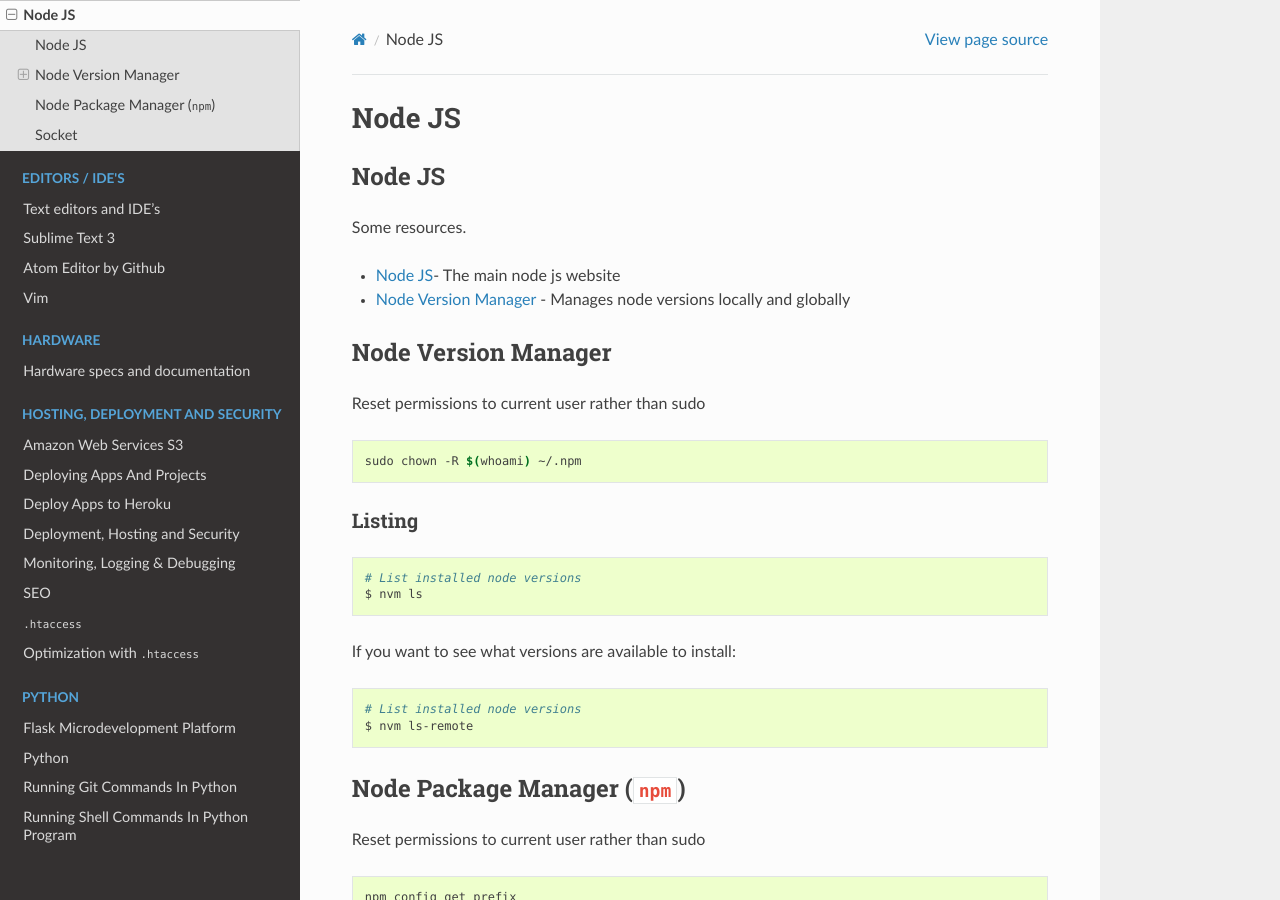
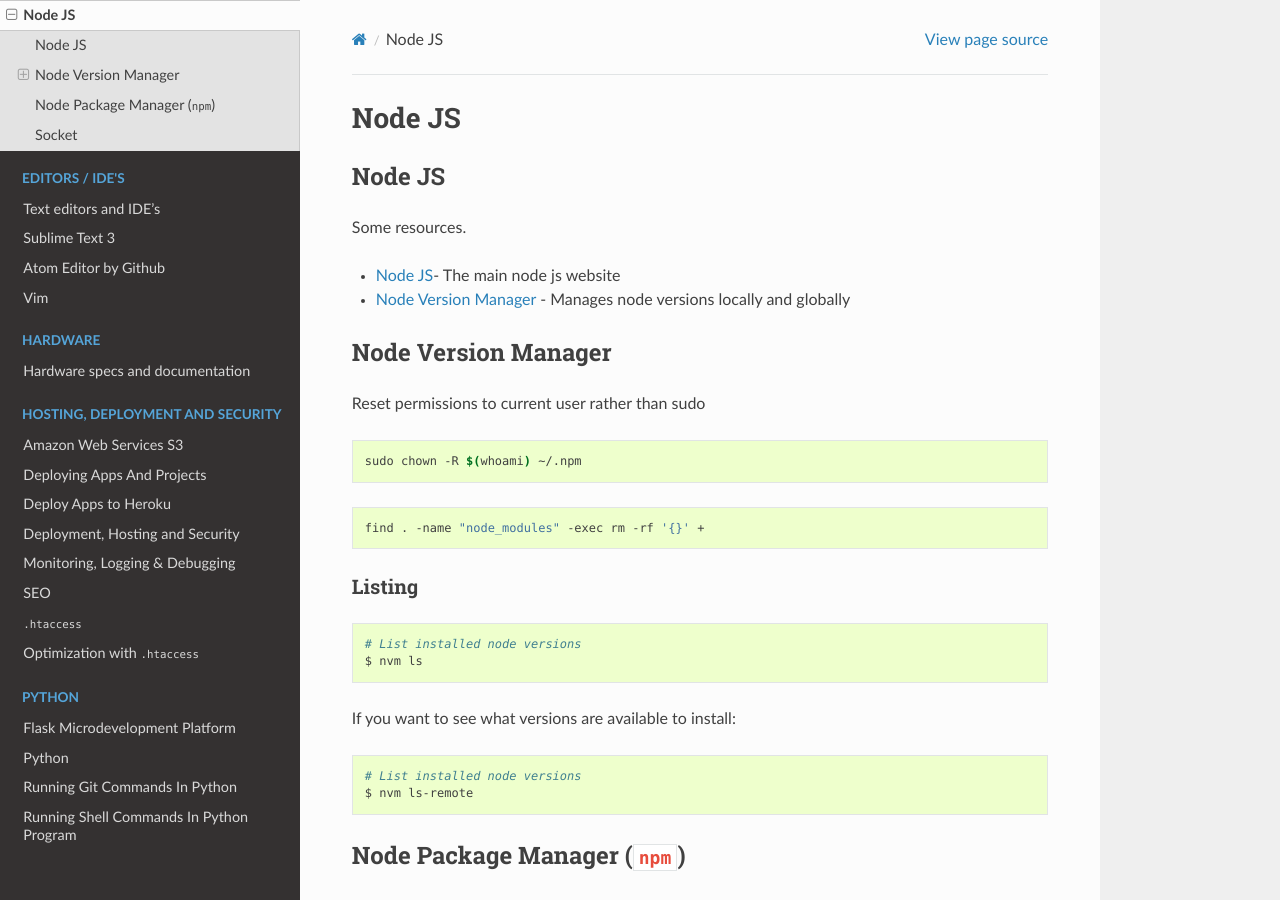
Before and after one commit to asmattic/docs, a Sphinx documentation site: the page built from source/nodejs/index.rst, in a window 1280 px wide and 900 px high. Built offline with Sphinx 7.4.7 and the Read the Docs theme 2.0.0, drawn with Linux system fonts in a browser that asks for light colours.

Commit message:
rm all folders recursively inside another folder

```diff
--- a/source/nodejs/index.rst
+++ b/source/nodejs/index.rst
@@ -27,6 +27,11 @@
 .. code-block:: bash
 
 	sudo chown -R $(whoami) ~/.npm
+
+.. code-block:: bash
+
+	find . -name "node_modules" -exec rm -rf '{}' +
+
 
 Listing
 ~~~~~~~~~
```
